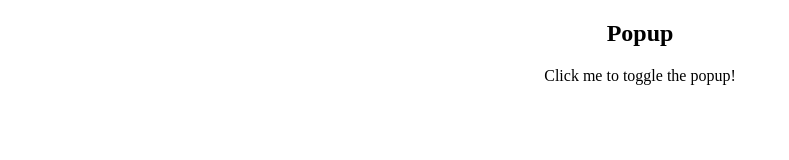
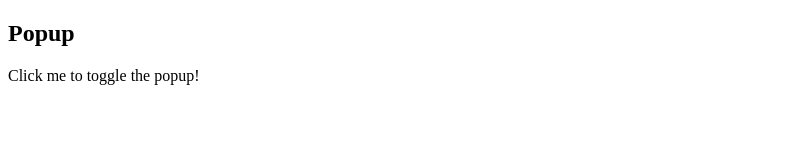
Before and after one commit to antongulikov/antongulikov.github.io, a plain HTML site: page index.html in a window 1280 px wide. Shown: the whole page, without its empty margins (0-789 px from the left). Drawn offline with Linux system fonts and the light colour scheme.

Commit message:
Align to left position

```diff
--- a/index.html
+++ b/index.html
@@ -61,7 +61,7 @@
 }
 </style>
 </head>
-<body style="text-align:center">
+<body style="text-align:left">
 
 <h2>Popup</h2>
 
```
